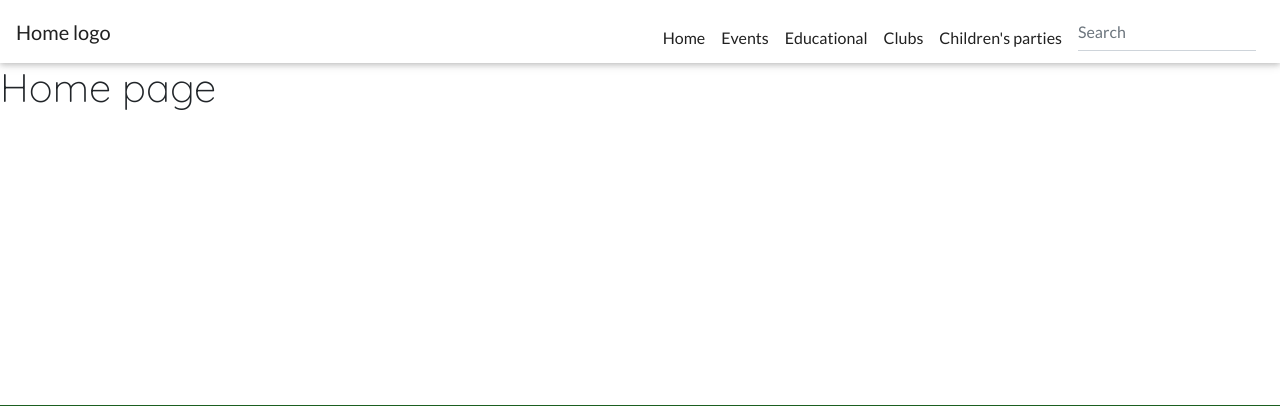
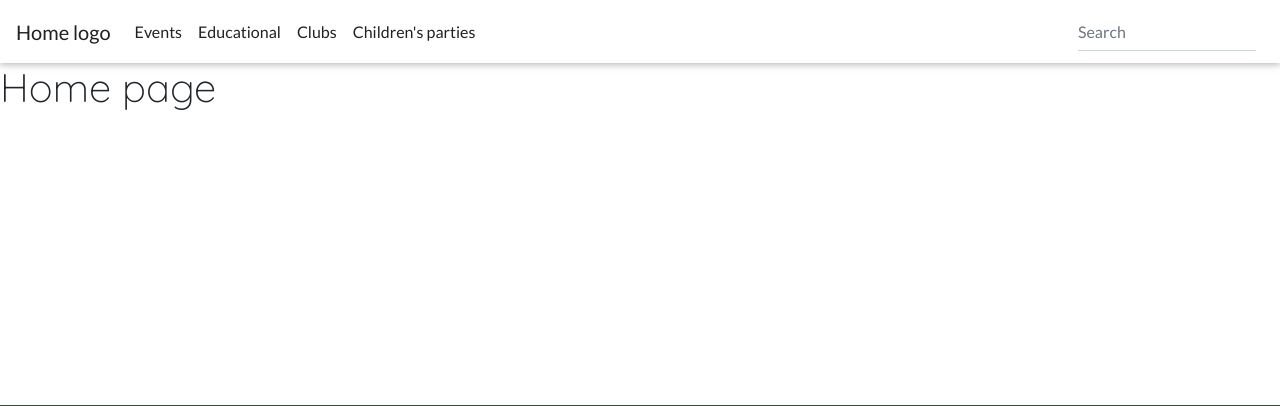
Before and after one commit to AJGreaves/familyhub2, a Django app: page / in a window 1280 px wide. Shown: the top 406 px of the page. Run offline with Django 3.2, Linux system fonts and the light colour scheme; some libraries are stand-ins or nearby versions.

Commit message:
Move nav links to left of navbar.

```diff
--- a/static/css/style.css
+++ b/static/css/style.css
@@ -57,7 +57,7 @@ h1, h2, h3, h4, h5, h6 {
 }
 
 .custom-nav-item {
-    padding-top: 0.76rem;
+    padding-top: 0.6rem;
 }
 
 nav a {
--- a/templates/nav.html
+++ b/templates/nav.html
@@ -8,29 +8,24 @@
     </button>
 
     <div class="collapse navbar-collapse" id="navbarSupportedContent">
+        <ul class="navbar-nav">
+
+            <a class="custom-nav-item nav-link" href="#"> Events <span class="sr-only">(current)</span></a>
+
+            <a class="custom-nav-item nav-link" href="#"> Educational </a>
+
+            <a class="custom-nav-item nav-link" href="#"> Clubs </a>
+
+            <a class="custom-nav-item nav-link" href="#"> Children's parties </a>
+
+        </ul>
+
         <ul class="navbar-nav ml-auto">
-            <li class="custom-nav-item nav-item active">
-                <a class="nav-link" href="{% url 'home' %}"> Home <span class="sr-only">(current)</span></a>
-            </li>
-            <li class="custom-nav-item nav-item">
-                <a class="nav-link" href="#"> Events </a>
-            </li>
-            <li class="custom-nav-item nav-item">
-                <a class="nav-link" href="#"> Educational </a>
-            </li>
-            <li class="custom-nav-item nav-item">
-                <a class="nav-link" href="#"> Clubs </a>
-            </li>
-            <li class="custom-nav-item nav-item">
-                <a class="nav-link" href="#"> Children's parties </a>
-            </li>
-
-            <form class="form-inline">
+            <form class="form-inline ml-auto">
                 <div class="md-form my-0">
                     <input class="form-control mr-sm-2" type="text" placeholder="Search" aria-label="Search">
                 </div>
             </form>
-
             {% if user.is_authenticated %}
             <!-- Dropdown menu for logged in business links-->
             <li class="nav-item dropdown">
@@ -40,14 +35,16 @@
                         <i class="far fa-user"></i>
                     </div>
                 </a>
-                <div class="profile-dropdown-menu dropdown-menu dropdown-primary" aria-labelledby="navbarDropdownMenuLink">
+                <div class="profile-dropdown-menu dropdown-menu dropdown-primary"
+                    aria-labelledby="navbarDropdownMenuLink">
                     <a class="dropdown-item" href="#">Dashboard</a>
                     <a class="dropdown-item" href="{% url 'profile' %}">Profile</a>
                     <a class="dropdown-item" href="{% url 'logout' %}">Log out</a>
                 </div>
             </li>
             {% endif %}
+        </ul>
 
-        </ul>
+
     </div>
 </nav>
```
